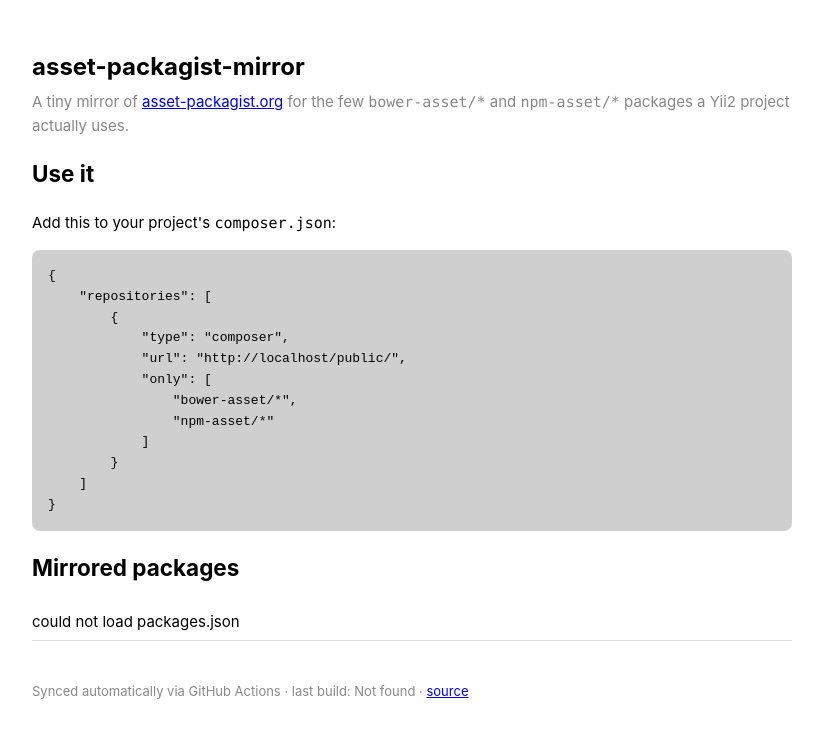
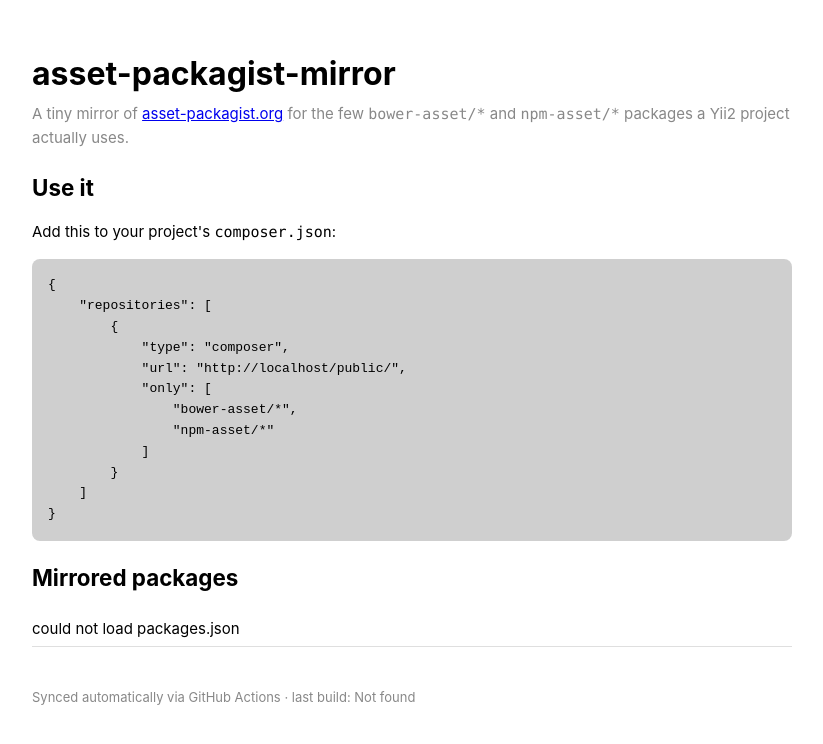
Before and after one commit to imzyf/asset-packagist-mirror, a plain HTML site: page public/index.html in a window 1280 px wide. Shown: the whole page, without its empty margins (228-1051 px from the left). Drawn offline with Linux system fonts and the light colour scheme; no server answers.

Commit message:
Polish landing page: local build time, header styling, move source link
Show last build time in the visitor's local time zone instead of raw
UTC, bump up heading sizes, and move the GitHub source link onto the
title instead of a separate footer link.

```diff
--- a/public/index.html
+++ b/public/index.html
@@ -10,7 +10,10 @@
       font: 15px/1.6 -apple-system, BlinkMacSystemFont, "Segoe UI", Roboto, Helvetica, Arial, sans-serif;
       max-width: 760px; margin: 3rem auto; padding: 0 1.2rem;
     }
-    h1 { font-size: 1.5rem; margin-bottom: .2rem; }
+    h1 { font-size: 2rem; margin-bottom: .2rem; }
+    h1 a { color: inherit; text-decoration: none; }
+    h1 a:hover { text-decoration: underline; }
+    h2 { font-size: 1.4rem; margin-top: 1.2rem; margin-bottom: .6rem; }
     .sub { color: #888; margin-top: 0; }
     code { font-family: ui-monospace, SFMono-Regular, Menlo, Consolas, monospace; }
     pre {
@@ -25,7 +28,7 @@
   </style>
 </head>
 <body>
-  <h1>asset-packagist-mirror</h1>
+  <h1><a href="https://github.com/imzyf/asset-packagist-mirror">asset-packagist-mirror</a></h1>
   <p class="sub">A tiny mirror of <a href="https://asset-packagist.org">asset-packagist.org</a> for the few <code>bower-asset/*</code> and <code>npm-asset/*</code> packages a Yii2 project actually uses.</p>
 
   <h2>Use it</h2>
@@ -36,8 +39,7 @@
   <ul class="pkgs" id="pkgs"><li>loading…</li></ul>
 
   <footer>
-    Synced automatically via GitHub Actions · last build: <span id="built-at">…</span> ·
-    <a href="https://github.com/imzyf/asset-packagist-mirror">source</a>
+    Synced automatically via GitHub Actions · last build: <span id="built-at">…</span>
   </footer>
 
   <script>
@@ -52,7 +54,12 @@
 
     fetch('generated-at.txt')
       .then(r => r.text())
-      .then(text => { document.getElementById('built-at').textContent = text.trim(); })
+      .then(text => {
+        const date = new Date(text.trim());
+        document.getElementById('built-at').textContent = isNaN(date)
+          ? text.trim()
+          : date.toLocaleString(undefined, { dateStyle: 'medium', timeStyle: 'short' });
+      })
       .catch(() => { document.getElementById('built-at').textContent = 'unknown'; });
 
     fetch('packages.json')
```
Also changed, not shown: 1 other file.
